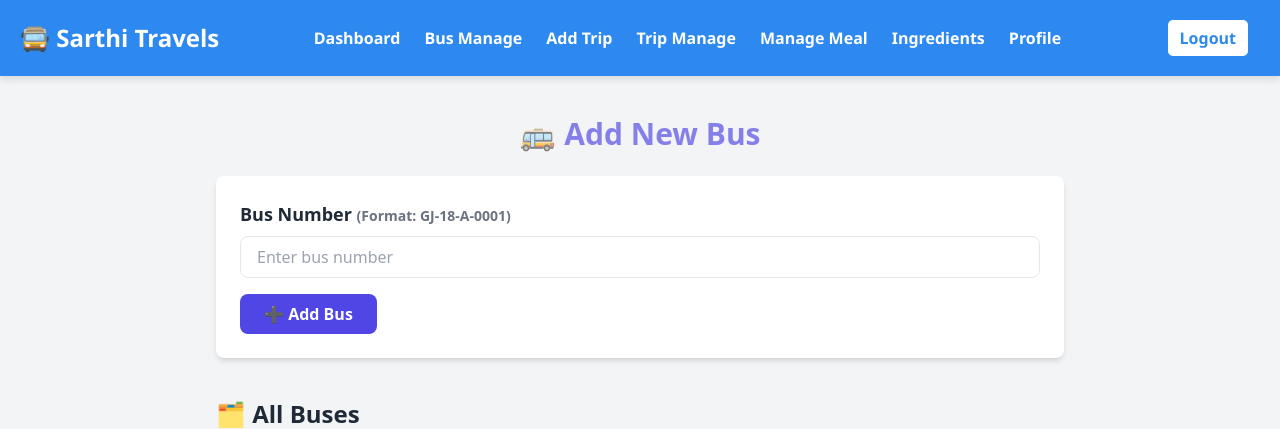
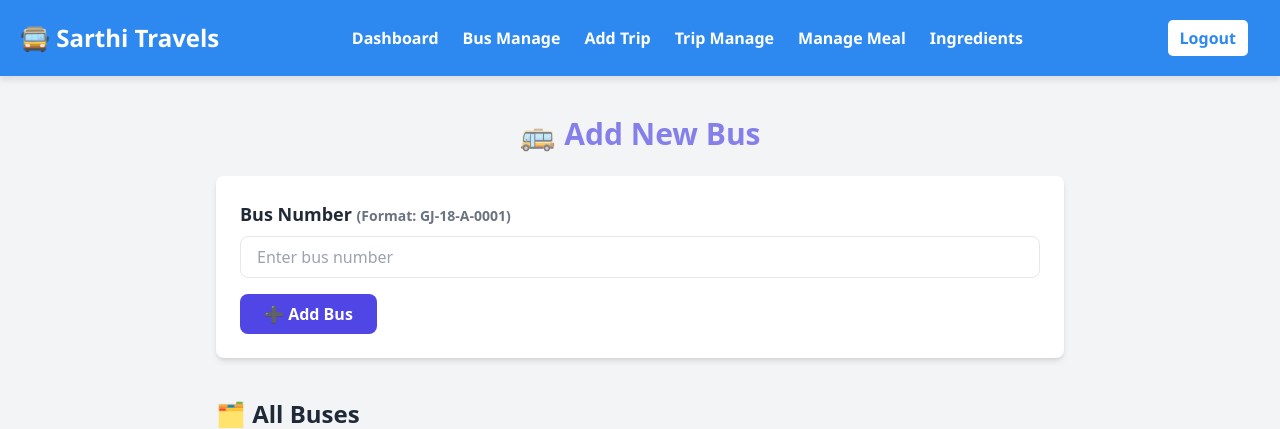
Before and after one commit to aryanrajyaguru22/Sarthi_Travel, a PHP site: page /add_bus.php in a window 1280 px wide. Shown: the top 429 px of the page. Run offline with PHP 8.4, Linux system fonts and the light colour scheme; data that the repository does not hold is empty; some libraries are stand-ins or nearby versions.

Commit message:
Sarthi Travel

```diff
--- a/navbar.php
+++ b/navbar.php
@@ -89,7 +89,6 @@
         <a href="trip_manage.php">Trip Manage</a>
         <a href="meal_items.php">Manage Meal</a>
         <a href="ingredients.php">Ingredients</a>
-        <a href="profile.php">Profile</a> <!-- Link to Profile Page -->
     </div>
 
     <div class="nav-right">
```
